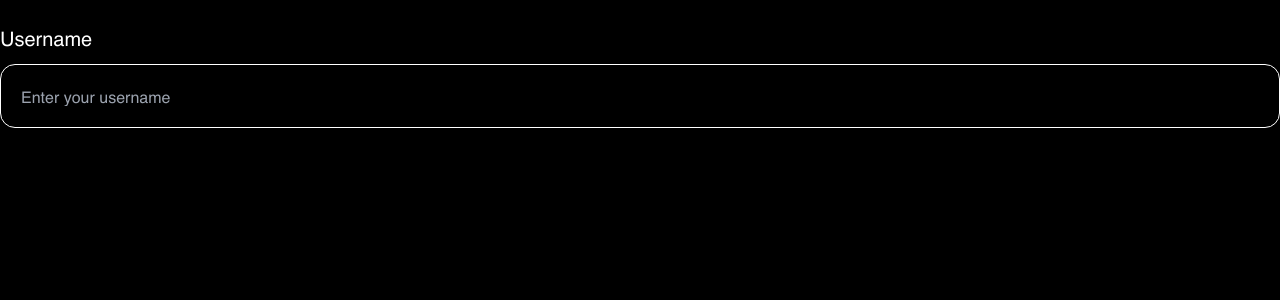
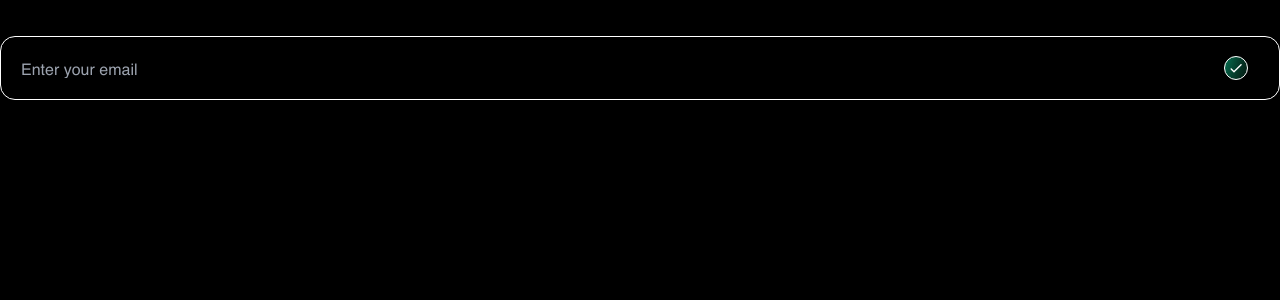
Before and after one commit to KaterynaZhuvak/MyFin, a React (Vite) app: page /MyFin/signup in a window 1280 px wide. Shown: the top 300 px of the page. Built offline with nearby package versions, Linux system fonts and the light colour scheme.

Commit message:
feat(MF-25): modify the input for the universal case

```diff
--- a/package.json
+++ b/package.json
@@ -31,7 +31,7 @@
     "@vitejs/plugin-react-swc": "^3.6.0",
     "autoprefixer": "^10.4.19",
     "eslint": "^8.57.0",
-    "eslint-plugin-react-hooks": "^4.6.0",
+    "eslint-plugin-react-hooks": "^4.6.2",
     "eslint-plugin-react-refresh": "^0.4.6",
     "eslint-plugin-tailwindcss": "^3.15.1",
     "husky": "^9.0.11",
--- a/src/pages/SignUpPage/index.tsx
+++ b/src/pages/SignUpPage/index.tsx
@@ -24,8 +24,9 @@ export const SignUpPage: FC = () => {
         <Form>
           <Input
             name='username'
-            label='Username'
-            placeholder='Enter your username'
+            placeholder='Enter your email'
+            type='email'
+            icon='check'
           />
           {/* <p>x</p>
           </Input> */}
--- a/src/shared/UI/Input/Input.tsx
+++ b/src/shared/UI/Input/Input.tsx
@@ -1,32 +1,63 @@
-import type { FC, InputHTMLAttributes, ReactNode } from 'react';
+import { useState, type FC, type InputHTMLAttributes } from 'react';
 import { Field, ErrorMessage } from 'formik';
+import { CheckIcon, EyeOffIcon, EyeOnIcon, SearchIcon } from '../../sprite';
 
 interface InputProps extends InputHTMLAttributes<HTMLInputElement> {
-  label: string;
+  label?: string;
   name: string;
-  children?: ReactNode;
+  type: string;
+  icon?: string;
 }
 
-export const Input: FC<InputProps> = ({ label, name, children, ...rest }) => {
+export const Input: FC<InputProps> = ({ label, name, type, icon, ...rest }) => {
+  const [isVisiblePassword, setIsvisiblePassword] = useState(false);
+  const Eye = isVisiblePassword ? <EyeOnIcon /> : <EyeOffIcon />;
+  const typeOfText = isVisiblePassword ? 'text' : type;
+  let Icon;
+
+  switch (icon) {
+    case 'check':
+      Icon = <CheckIcon />;
+      break;
+    case 'search':
+      Icon = <SearchIcon />;
+      break;
+
+    default:
+      null;
+  }
+
   return (
-    <div className=' flex flex-col gap-3 font-helveticaReg text-xl '>
+    <div
+      className={`${icon !== 'search' ? 'flex flex-col gap-3' : ''}  font-helveticaReg text-xl`}
+    >
       <label className='text-white' htmlFor={name}>
         {label}
       </label>
       <div className='relative'>
         <Field
-          className=' h-16 w-full rounded-15  border border-solid border-white bg-transparent pl-5 text-base text-white '
+          className={`${icon !== 'search' ? 'left-6 h-16 rounded-15px border-white pl-5' : 'h-52px max-w-416px rounded-26px border-neutral-white-2 pl-52px'} w-full border border-solid bg-transparent text-base text-white`}
           id={name}
           name={name}
+          type={type !== 'password' ? type : typeOfText}
           {...rest}
         />
         <ErrorMessage name={name} />
-
-        {children !== undefined && (
-          <div className='absolute right-5  top-1/2 -translate-x-1/2 -translate-y-1/2'>
-            {children}
-          </div>
-        )}
+        <div
+          role='presentation'
+          onMouseDown={() => {
+            setIsvisiblePassword(true);
+          }}
+          onMouseUp={() => {
+            setIsvisiblePassword(false);
+          }}
+          onMouseLeave={() => {
+            setIsvisiblePassword(false);
+          }}
+          className={`${icon !== 'search' ? 'right-5' : 'left-7'} absolute   top-1/2 -translate-x-1/2 -translate-y-1/2`}
+        >
+          {type !== 'password' ? Icon : Eye}
+        </div>
       </div>
     </div>
   );
--- /dev/null
+++ b/src/shared/sprite/index.tsx
@@ -0,0 +1,105 @@
+import type { FC } from 'react';
+
+export const CheckIcon: FC = () => {
+  return (
+    <svg
+      width='24'
+      height='24'
+      viewBox='0 0 24 24'
+      fill='none'
+      xmlns='http://www.w3.org/2000/svg'
+    >
+      <circle
+        cx='12'
+        cy='12'
+        r='11.5'
+        fill='url(#paint0_linear_121_60)'
+        stroke='white'
+      />
+      <path
+        d='M10.0002 14.7998L7.66687 12.4665C7.60585 12.4047 7.53318 12.3557 7.45308 12.3222C7.37297 12.2888 7.28702 12.2715 7.2002 12.2715C7.11338 12.2715 7.02743 12.2888 6.94732 12.3222C6.86722 12.3557 6.79455 12.4047 6.73353 12.4665C6.67177 12.5275 6.62274 12.6002 6.58927 12.6803C6.55581 12.7604 6.53857 12.8464 6.53857 12.9332C6.53857 13.02 6.55581 13.1059 6.58927 13.1861C6.62274 13.2662 6.67177 13.3388 6.73353 13.3998L9.52687 16.1932C9.78687 16.4532 10.2069 16.4532 10.4669 16.1932L17.5335 9.13318C17.5953 9.07216 17.6443 8.99949 17.6778 8.91939C17.7113 8.83928 17.7285 8.75333 17.7285 8.66651C17.7285 8.57969 17.7113 8.49374 17.6778 8.41363C17.6443 8.33353 17.5953 8.26086 17.5335 8.19984C17.4725 8.13808 17.3999 8.08905 17.3197 8.05558C17.2396 8.02212 17.1537 8.00488 17.0669 8.00488C16.9801 8.00488 16.8941 8.02212 16.814 8.05558C16.7339 8.08905 16.6612 8.13808 16.6002 8.19984L10.0002 14.7998Z'
+        fill='white'
+      />
+      <defs>
+        <linearGradient
+          id='paint0_linear_121_60'
+          x1='37.0962'
+          y1='90.5'
+          x2='-40.6967'
+          y2='63.33'
+          gradientUnits='userSpaceOnUse'
+        >
+          <stop stopColor='#A3E99D' />
+          <stop offset='0.421875' stopColor='#093423' stopOpacity='0.484375' />
+          <stop offset='0.911458' stopColor='#05A67B' />
+          <stop offset='0.9999' stopColor='#9BFFB6' stopOpacity='0.8217' />
+          <stop offset='1' stopColor='#44FFDD' stopOpacity='0.7' />
+        </linearGradient>
+      </defs>
+    </svg>
+  );
+};
+
+export const EyeOnIcon: FC = () => {
+  return (
+    <svg
+      width='24'
+      height='24'
+      viewBox='0 0 24 24'
+      fill='none'
+      xmlns='http://www.w3.org/2000/svg'
+    >
+      <path
+        d='M12 14C13.1046 14 14 13.1046 14 12C14 10.8954 13.1046 10 12 10C10.8954 10 10 10.8954 10 12C10 13.1046 10.8954 14 12 14Z'
+        stroke='white'
+        strokeWidth='1.5'
+        strokeLinecap='round'
+        strokeLinejoin='round'
+      />
+      <path
+        d='M22 12C19.333 16.667 16 19 12 19C8 19 4.667 16.667 2 12C4.667 7.333 8 5 12 5C16 5 19.333 7.333 22 12Z'
+        stroke='white'
+        strokeWidth='1.5'
+        strokeLinecap='round'
+        strokeLinejoin='round'
+      />
+    </svg>
+  );
+};
+
+export const EyeOffIcon: FC = () => {
+  return (
+    <svg
+      width='24'
+      height='24'
+      viewBox='0 0 24 24'
+      fill='none'
+      xmlns='http://www.w3.org/2000/svg'
+    >
+      <path
+        d='M3 3L21 21M10.584 10.587C10.2087 10.962 9.99778 11.4707 9.99759 12.0013C9.9974 12.5318 10.208 13.0407 10.583 13.416C10.958 13.7913 11.4667 14.0022 11.9973 14.0024C12.5278 14.0026 13.0367 13.792 13.412 13.417M9.363 5.365C10.2204 5.11972 11.1082 4.99684 12 5C16 5 19.333 7.333 22 12C21.222 13.361 20.388 14.524 19.497 15.488M17.357 17.349C15.726 18.449 13.942 19 12 19C8 19 4.667 16.667 2 12C3.369 9.605 4.913 7.825 6.632 6.659'
+        stroke='white'
+        strokeWidth='1.5'
+        strokeLinecap='round'
+        strokeLinejoin='round'
+      />
+    </svg>
+  );
+};
+
+export const SearchIcon: FC = () => {
+  return (
+    <svg
+      width='16'
+      height='16'
+      viewBox='0 0 16 16'
+      fill='none'
+      xmlns='http://www.w3.org/2000/svg'
+    >
+      <path
+        d='M6.53425 12.9448C7.95327 12.9448 9.26182 12.4903 10.3324 11.7328L14.3601 15.7223C14.547 15.9074 14.7934 16 15.0568 16C15.6091 16 16 15.5792 16 15.0405C16 14.788 15.915 14.5439 15.7281 14.3672L11.726 10.3945C12.5672 9.30037 13.0685 7.94529 13.0685 6.47238C13.0685 2.91215 10.1285 0 6.53425 0C2.94849 0 0 2.90373 0 6.47238C0 10.0326 2.93999 12.9448 6.53425 12.9448ZM6.53425 11.5476C3.73022 11.5476 1.41052 9.24987 1.41052 6.47238C1.41052 3.6949 3.73022 1.39716 6.53425 1.39716C9.33829 1.39716 11.658 3.6949 11.658 6.47238C11.658 9.24987 9.33829 11.5476 6.53425 11.5476Z'
+        fill='#9C9C9C'
+      />
+    </svg>
+  );
+};
--- a/tailwind.config.js
+++ b/tailwind.config.js
@@ -22,12 +22,23 @@ export default {
             950: '#050505',
           },
         },
+        'neutral-white-2': '#fbfbfb',
       },
       fontFamily: {
         helveticaReg: 'Helvetica',
       },
       borderRadius: {
-        15: '15px',
+        '15px': '15px',
+        '26px': '26px',
+      },
+      padding: {
+        '52px': '52px',
+      },
+      maxWidth: {
+        '416px': '416px',
+      },
+      height: {
+        '52px': '52px', // Власна висота
       },
     },
   },
```
Also changed, not shown: .eslintrc.cjs, 1 other file (tests, documents, lock files or other folders).
